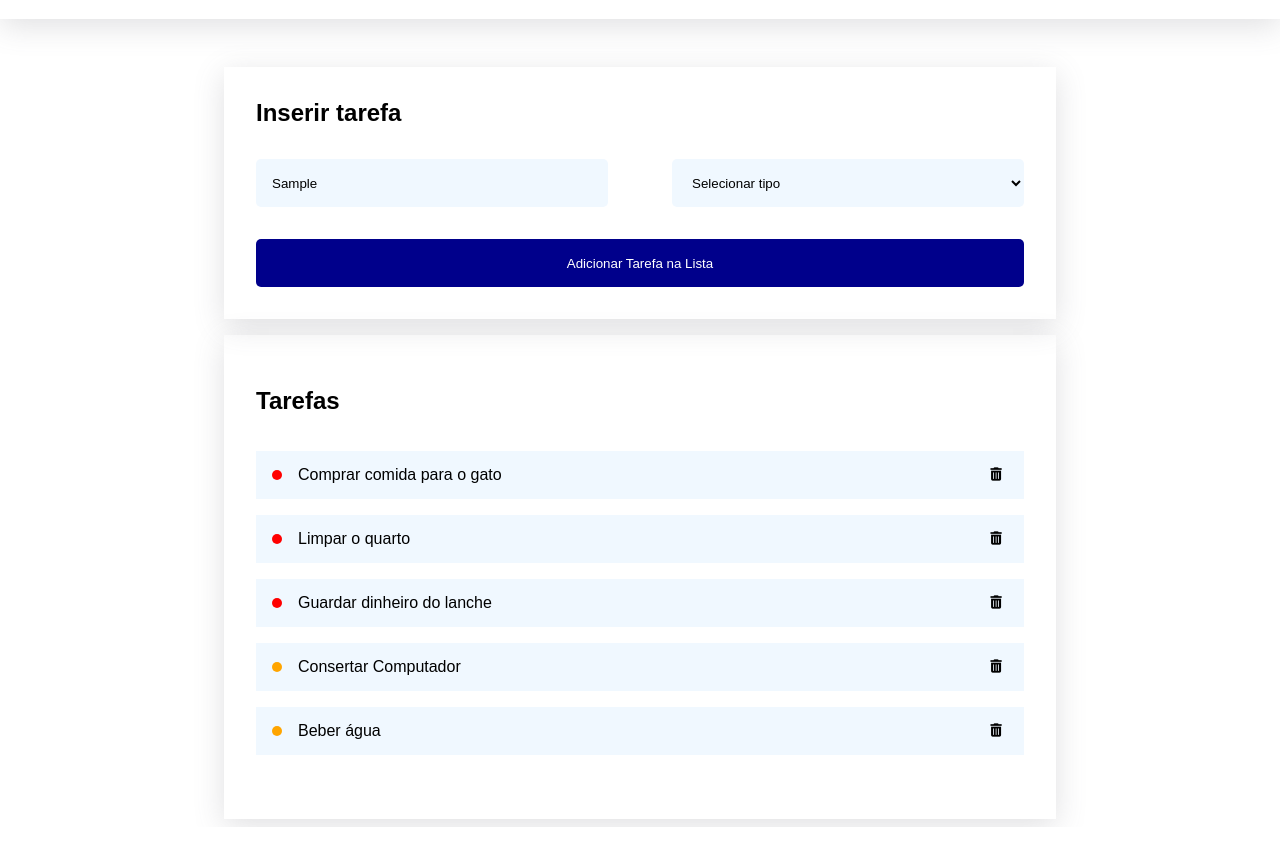
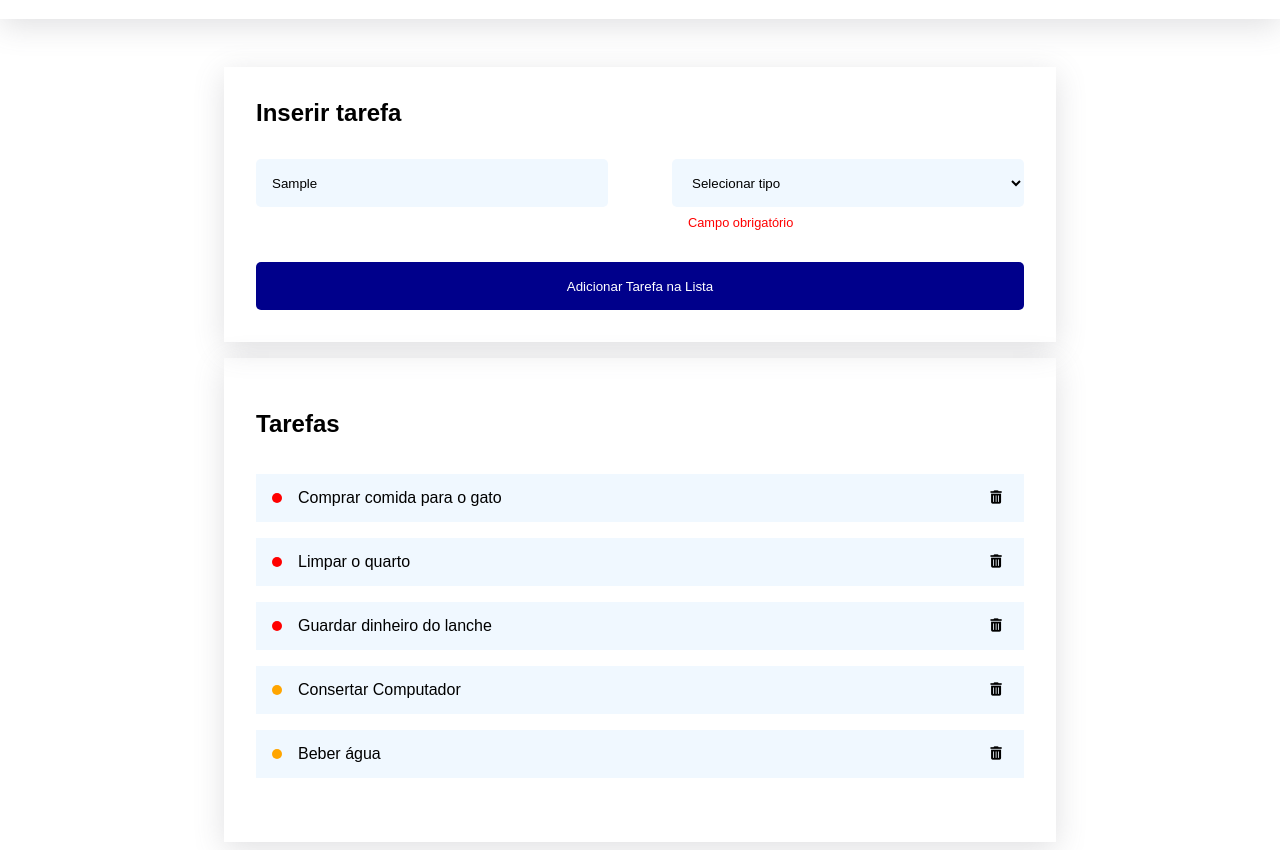
Before and after one commit to Iago-pixel/exec_DOM, a plain HTML site: page index.html in a window 1280 px wide. Both pictures are taken after typing "Sample" into the empty fields and a click on the button "Adicionar Tarefa na Lista". Shown: the part 89-939 px from the top of the page. Before the commit the page ends 916 px from the top, so only its background shows below. Drawn offline with Linux system fonts and the light colour scheme.

Commit message:
feat: show input errors

```diff
--- a/index.css
+++ b/index.css
@@ -142,3 +142,10 @@ section {
 .urgente {
   background-color: red;
 }
+
+.error {
+  padding-left: 1rem;
+  margin: 0.5rem 0 0;
+  color: red;
+  font-size: 0.8rem;
+}
--- a/index.html
+++ b/index.html
@@ -21,13 +21,19 @@
         <section>
           <h2 class="add-box__title">Inserir tarefa</h2>
           <div class="add-box__inputs">
+            <div>
               <input type="text" placeholder="Digitar título da tarefa" id="input-name">
+              <p class="error" id="titleError"></p>
+            </div>
+            <div>
               <select name="select" id="select-importance">
                 <option value="0">Selecionar tipo</option>
                 <option value="normal">normal</option>
                 <option value="prioritário">prioritário</option>
                 <option value="urgente">urgente</option>
               </select>
+              <p class="error" id="typeError"></p>
+            </div>
           </div>
           <button class="add-box__button">Adicionar Tarefa na Lista</button>
         </section>
--- a/index.js
+++ b/index.js
@@ -72,6 +72,10 @@ const loadList = () => {
 loadList();
 
 addButton.addEventListener("click", () => {
+  const titleError = document.getElementById("titleError");
+
+  const typeError = document.getElementById("typeError");
+
   const inputName = document.getElementById("input-name");
 
   const selectImportance = document.getElementById("select-importance");
@@ -79,7 +83,21 @@ addButton.addEventListener("click", () => {
   const titulo = inputName.value;
   const tipo = selectImportance.value;
 
-  tasks.push({ titulo, tipo });
+  if (titulo == "") {
+    titleError.innerText = "Campo obrigatório";
+  } else {
+    titleError.innerText = "";
+  }
 
-  loadList();
+  if (tipo == "0") {
+    typeError.innerText = "Campo obrigatório";
+  } else {
+    typeError.innerText = "";
+  }
+
+  if (titulo != "" && tipo != "0") {
+    tasks.push({ titulo, tipo });
+
+    loadList();
+  }
 });
```
Lines whose indentation alone changed are shown as unchanged.
